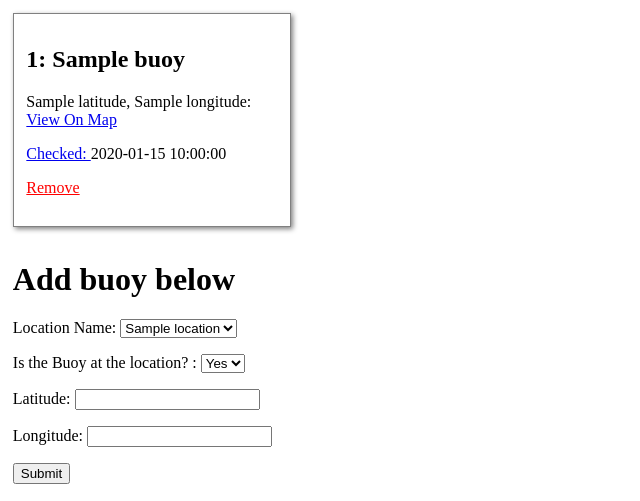
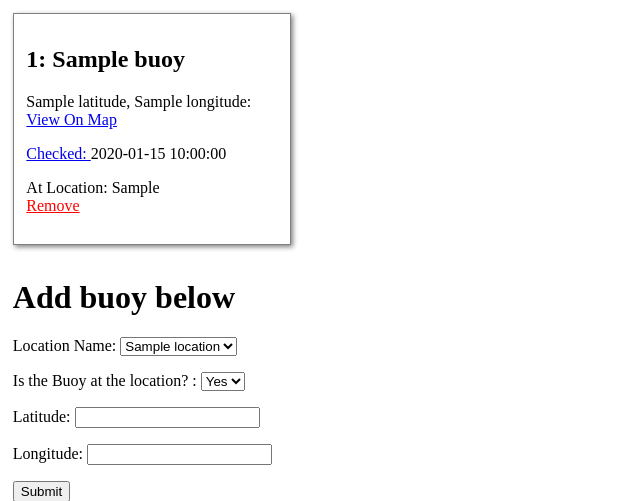
Before and after one commit to YemowtRonocCIT/FYP_website, a Flask app: template templates/buoys_table.html in a window 1280 px wide. Shown: the part 75-576 px from the top of the page, without its empty margins (0-640 px from the left). Run offline with Flask 2, Linux system fonts and the light colour scheme; the template is opened without the code that fills it: most values are stand-ins (such as "Sample title", 1, 10 or a date in 2020).

Commit message:
Add status of buoy to page
Add colour to indicate buoys which are no longer there.

```diff
--- a/static/css/main.css
+++ b/static/css/main.css
@@ -46,3 +46,7 @@ header {
 .remove {
     color:red;
 }
+
+.False {
+    background-color:red;
+}
--- a/templates/buoys_table.html
+++ b/templates/buoys_table.html
@@ -13,7 +13,7 @@
         <main>
             {% if buoys %}
                 {% for buoy in buoys %}
-                    <div class="info-card" id="{{ buoy.location_name }}{{ buoy.buoy_id }}">
+                    <div class="info-card {{ buoy.at_location }}" id="{{ buoy.location_name }}{{ buoy.buoy_id }}">
                         <h2>{{ buoy.buoy_id }}: {{ buoy.location_name }}</h2>
                         <p>{{ buoy.latitude }}, {{ buoy.longitude }}:
                             <a href="http://www.google.com/maps/place/{{ buoy.latitude }},{{ buoy.longitude }}"
@@ -27,7 +27,10 @@
                             </a>
                             {{ buoy.time_checked }}
                         </p>
-                        <p><a class="remove" href="/remove_buoy/{{ buoy.buoy_id }}">Remove</a></p>
+                        <p>At Location: {{ buoy.at_location }}
+                            <br>
+                            <a class="remove" href="/remove_buoy/{{ buoy.buoy_id }}">Remove</a>
+                        </p>
                     </div>
                 {% endfor %}
 
```
